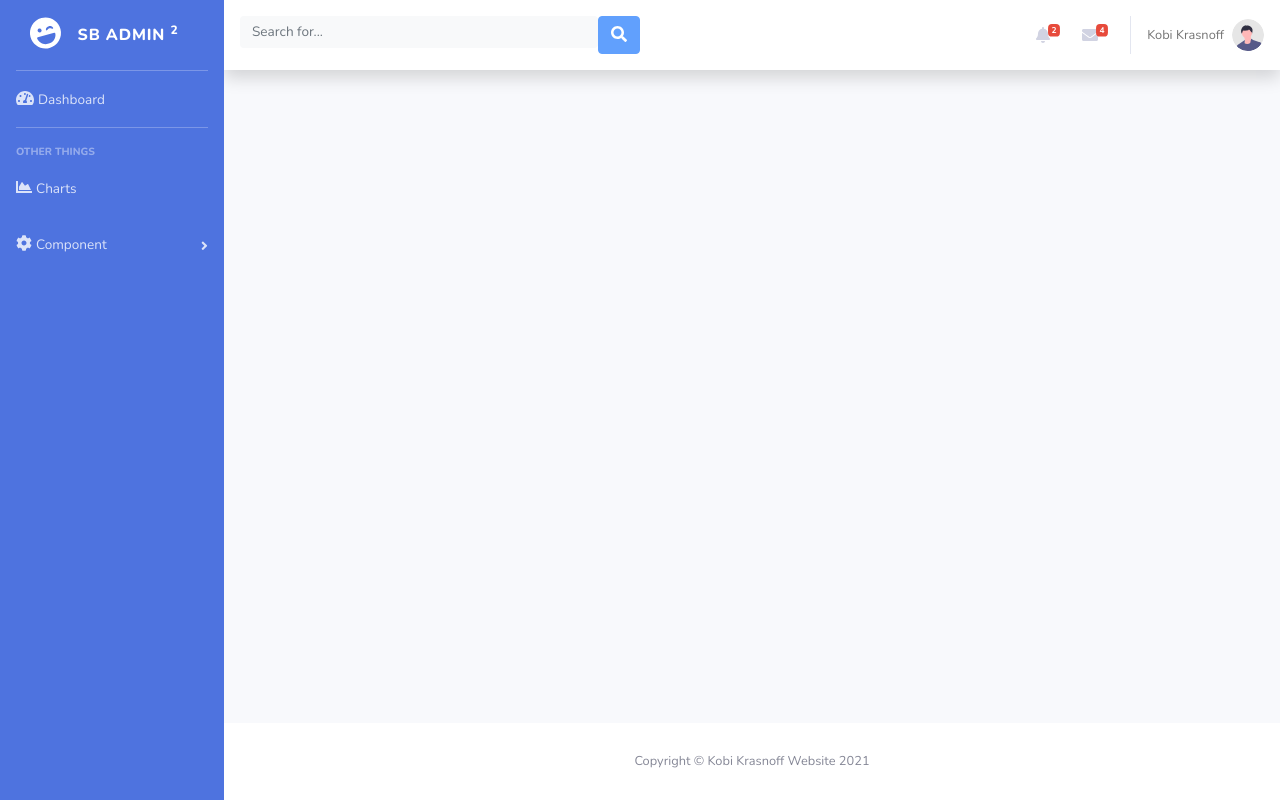
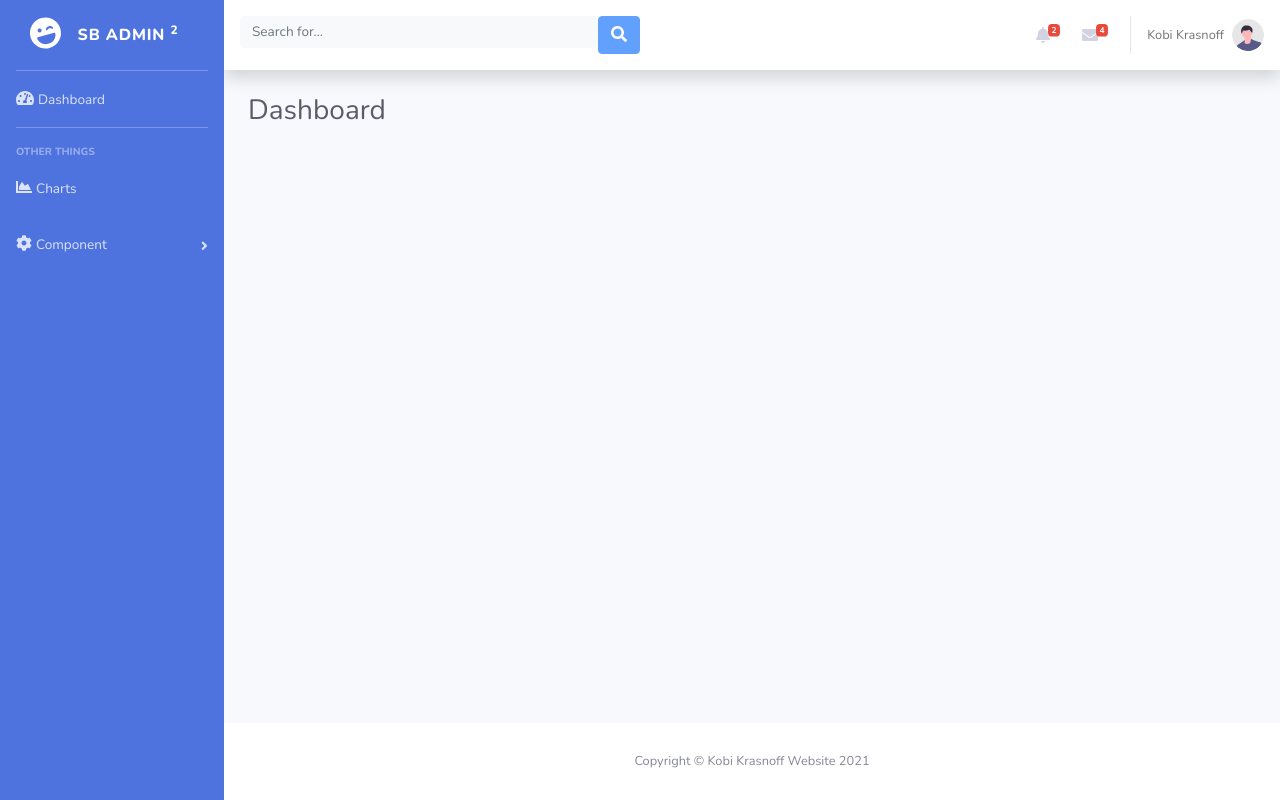
Before and after one commit to krasnoff/bootstrap-admin-app, a React (Create React App) app: page / in a window 1280 px wide. Built offline with nearby package versions, Linux system fonts and the light colour scheme.

Commit message:
add router

```diff
--- a/src/App.tsx
+++ b/src/App.tsx
@@ -1,22 +1,31 @@
-import { BrowserRouter as Router } from 'react-router-dom';
+import { Route, Routes } from 'react-router-dom';
 import './App.scss';
 import Footer from './components/Footer/footer';
 import Header from './components/Header/header';
 import Nav from './components/Navigator/navigator';
+import CompanyReview from './pages/CompanyReview/CompanyReview';
+import DashBoard from './pages/Dashboard/Dashboard';
+import NoMatch from './pages/NoMatch/NoMatch';
 
 function App() {
   return (
-    <Router>
+
     <div id="wrapper" className="wrapper" data-testid="/wrapper/">
       <Nav></Nav>
       <div className="content-wrapper">
         <div className="content">
           <Header></Header>
+          <Routes>
+            <Route path="/" element={<DashBoard />} />
+            <Route path="/Dashboard" element={<DashBoard />} />
+            <Route path="/companyReview/:companySymbol" element={<CompanyReview />} />
+            <Route path="*" element={<NoMatch />} />
+          </Routes>
         </div>
         <Footer></Footer>
       </div>
     </div>
-    </Router>
+
   );
 }
 
--- a/src/components/Header/HeaderMenu/HeaderMenuItemName/headerMenuItemName.tsx
+++ b/src/components/Header/HeaderMenu/HeaderMenuItemName/headerMenuItemName.tsx
@@ -81,7 +81,7 @@ function HeaderMenuItemName() {
             <Dropdown>
                 <Dropdown.Toggle as={CustomToggle} variant="success" id="dropdown-basic">
                     <span className={[styles.mr2, styles.small, 'd-none d-lg-inline text-gray-600'].join(' ')}>{userDetails.firstName} {userDetails.lastName}</span>
-                    <img className={[styles.imgProfile, 'rounded-circle'].join(' ')} src={'img/' + userDetails.picUrl} alt="" />
+                    <img className={[styles.imgProfile, 'rounded-circle'].join(' ')} src={'/img/' + userDetails.picUrl} alt="" />
                 </Dropdown.Toggle>
 
                 <Dropdown.Menu as={CustomMenu}>
--- a/src/components/Navigator/navigator.tsx
+++ b/src/components/Navigator/navigator.tsx
@@ -15,7 +15,7 @@ function Nav() {
         menuType: MenuTypes.Seperator
     },{
         title: 'Dashboard',
-        url: 'dashboard',
+        url: 'Dashboard',
         iconDefinition: faTachometerAlt,
         menuType: MenuTypes.MenuItem
     },{
--- a/src/css/colors.scss
+++ b/src/css/colors.scss
@@ -22,6 +22,7 @@ $gray-3: #e3e6f0;
 $gray-4: #eaecf4;
 $gray-5: #d1d3e2;
 $gray-6: #2e2f37;
+$gray-7: #5a5c69;
 
 // white variations
 $white-gray-light: #f8f9fc;
--- a/src/css/margins.module.scss
+++ b/src/css/margins.module.scss
@@ -1,3 +1,7 @@
 .mr3 {
     margin-right: 1rem!important;
 }
+
+.mb0 {
+    margin-bottom: 0!important;
+}
--- a/src/css/texts.module.scss
+++ b/src/css/texts.module.scss
@@ -2,6 +2,10 @@
 
 .textGray500 {
     color: $gray-1;
+}
+
+.textGray800 {
+    color: $gray-7;
 }
 
 .small {
@@ -17,3 +21,7 @@
 .fontWeightBold {
     font-weight: 700!important;
 }
+
+.h3 {
+    font-size: 1.75rem;
+}
--- a/src/index.tsx
+++ b/src/index.tsx
@@ -3,10 +3,13 @@ import ReactDOM from 'react-dom';
 import './index.scss';
 import App from './App';
 import reportWebVitals from './reportWebVitals';
+import { BrowserRouter } from 'react-router-dom';
 
 ReactDOM.render(
   <React.StrictMode>
-    <App />
+    <BrowserRouter>
+      <App />
+    </BrowserRouter>
   </React.StrictMode>,
   document.getElementById('root')
 );
--- /dev/null
+++ b/src/pages/CompanyReview/CompanyReview.tsx
@@ -0,0 +1,28 @@
+import styles from '../pages.module.scss';
+import stylesText from '../../css/texts.module.scss';
+import stylesMargins from '../../css/margins.module.scss';
+import { useParams } from 'react-router-dom';
+import { useEffect, useState } from 'react';
+
+function CompanyReview() {
+    let searchParams = useParams();
+    let [companySymbol, setCompanySymbol] = useState('');
+
+    useEffect(() => {
+        let user = searchParams['companySymbol']
+        if (user) {
+            setCompanySymbol(user);
+        }
+
+    }, [companySymbol]);
+
+
+    return (
+      <div className={styles.containerFluid}>
+        <h1 className={[stylesText.h3, stylesMargins.mb0, stylesText.textGray800].join(' ')}>Company Review</h1>
+        {companySymbol}
+      </div>
+    );
+  }
+
+export default CompanyReview;
--- /dev/null
+++ b/src/pages/Dashboard/Dashboard.tsx
@@ -0,0 +1,13 @@
+import styles from '../pages.module.scss';
+import stylesText from '../../css/texts.module.scss';
+import stylesMargins from '../../css/margins.module.scss';
+
+function DashBoard() {
+    return (
+      <div className={styles.containerFluid}>
+        <h1 className={[stylesText.h3, stylesMargins.mb0, stylesText.textGray800].join(' ')}>Dashboard</h1>
+      </div>
+    );
+  }
+
+export default DashBoard;
--- /dev/null
+++ b/src/pages/NoMatch/NoMatch.tsx
@@ -0,0 +1,13 @@
+import styles from '../pages.module.scss';
+import stylesText from '../../css/texts.module.scss';
+import stylesMargins from '../../css/margins.module.scss';
+
+function NoMatch() {
+    return (
+      <div className={styles.containerFluid}>
+        <h1 className={[stylesText.h3, stylesMargins.mb0, stylesText.textGray800].join(' ')}>No Match</h1>
+      </div>
+    );
+  }
+
+export default NoMatch;
--- /dev/null
+++ b/src/pages/pages.module.scss
@@ -0,0 +1,4 @@
+.containerFluid {
+    padding-left: 1.5rem;
+    padding-right: 1.5rem;
+}
```
